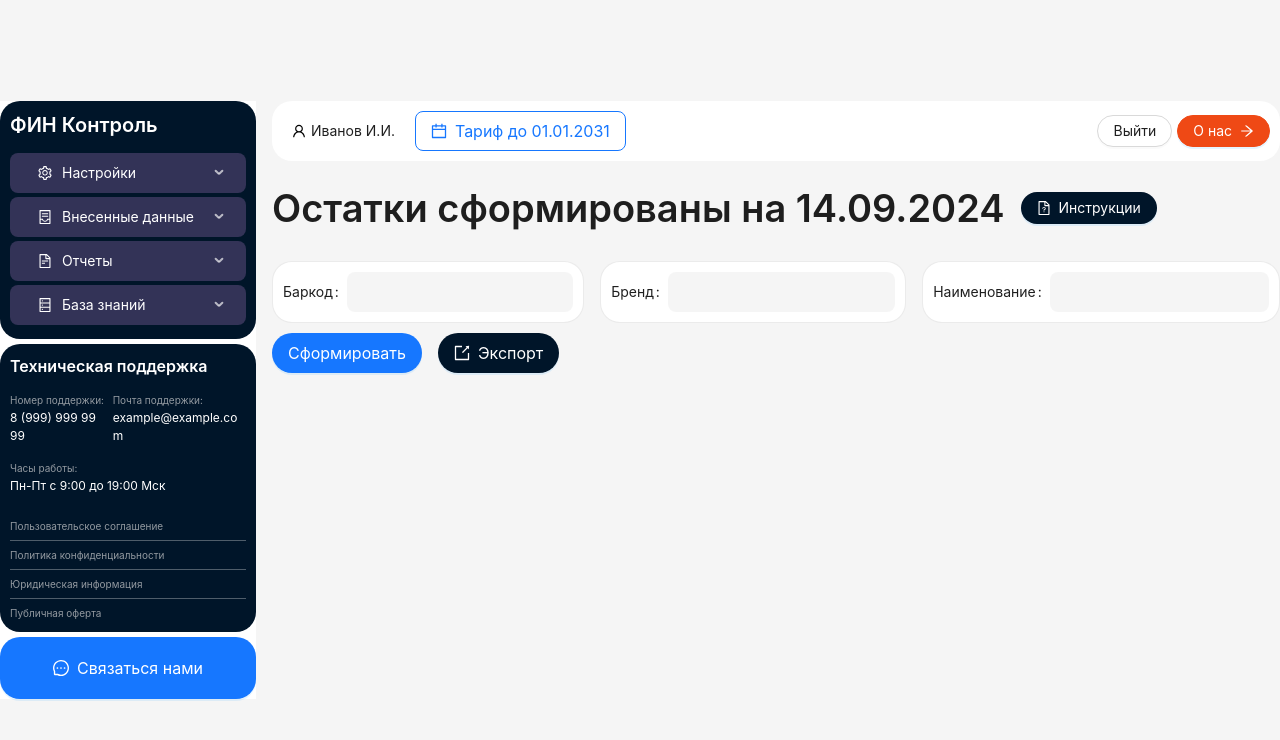
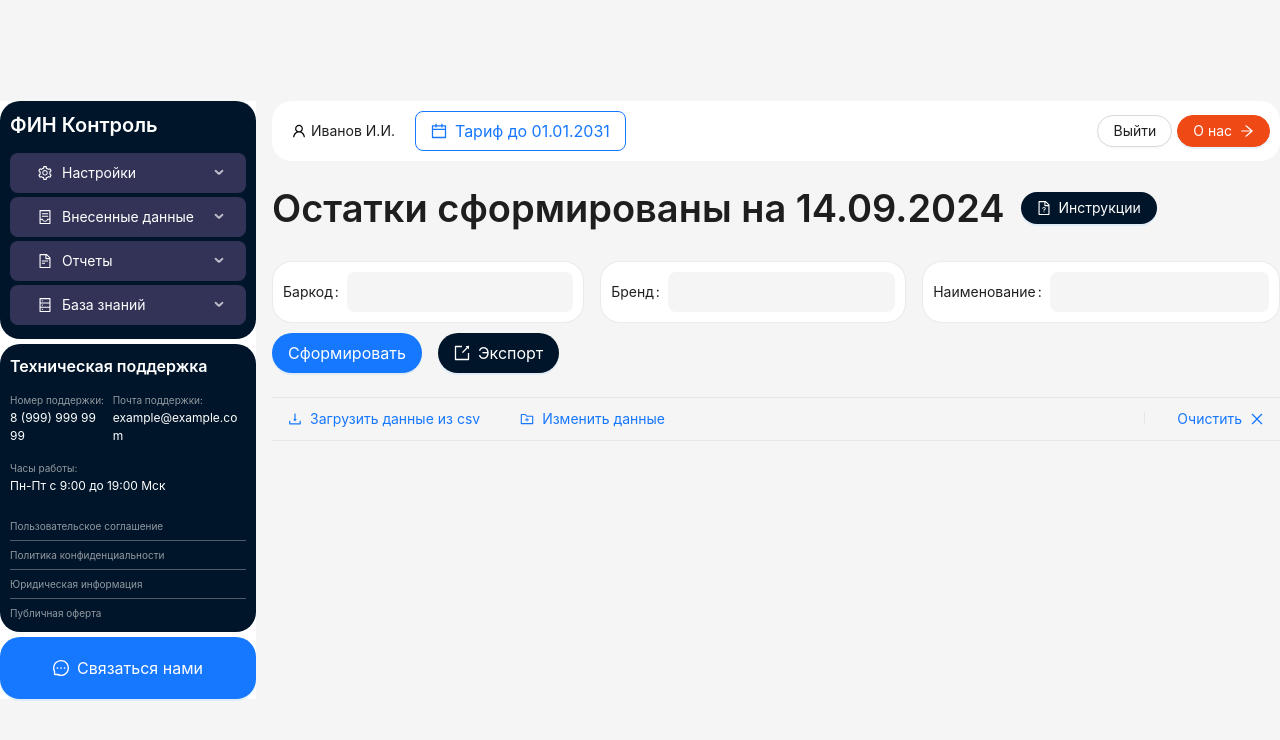
Before and after one commit to dariarus/table-PROFinance, a React (Vite) app: page / in a window 1280 px wide. Shown: the top 740 px of the page. Built offline with nearby package versions, Linux system fonts and the light colour scheme.

Commit message:
feature: добавить меню для работы с данными таблицы

```diff
--- a/src/components/app/app.tsx
+++ b/src/components/app/app.tsx
@@ -7,6 +7,7 @@ import { SupportInfo } from "../support-info/support-info";
 import { Header } from "../header/header";
 import { FilterForm } from "../filter-form/filter-form";
 import { Heading } from "../heading/heading";
+import { DataOptionsBar } from "../data-options-bar/data-options-bar";
 
 const {Content, Sider} = Layout;
 
@@ -28,6 +29,7 @@ export const App: FC = () => {
         <Content style={{margin: '24px 0 0 16px'}}>
           <Heading/>
           <FilterForm/>
+          <DataOptionsBar/>
         </Content>
       </Layout>
     </Layout>
--- /dev/null
+++ b/src/components/data-options-bar/data-options-bar.tsx
@@ -0,0 +1,24 @@
+import React, { FC } from "react";
+import { Button, Divider, Flex } from "antd";
+import { DownloadOutlined, FolderAddOutlined, CloseOutlined } from "@ant-design/icons";
+
+import styles from './data-work-bar.module.css';
+
+export const DataOptionsBar: FC = () => {
+  return (
+    <>
+      <Divider className={styles.dividerTop}/>
+      <Flex justify="space-between" align="center">
+        <Flex align="center" gap="small">
+          <Button type="link" icon={<DownloadOutlined/>} className={styles.button}>Загрузить данные из csv</Button>
+          <Button type="link" icon={<FolderAddOutlined/>} className={styles.button}>Изменить данные</Button>
+        </Flex>
+        <Flex align="center" gap="small">
+          <Divider type="vertical"/>
+          <Button type="link" icon={<CloseOutlined />} iconPosition="end" className={styles.button}>Очистить</Button>
+        </Flex>
+      </Flex>
+      <Divider className={styles.dividerBottom} />
+    </>
+  )
+}
--- /dev/null
+++ b/src/components/data-options-bar/data-work-bar.module.css
@@ -0,0 +1,15 @@
+.dividerTop {
+  margin: 24px 0 5px;
+}
+
+.dividerBottom {
+  margin: 5px 0 24px;
+}
+
+.button {
+  color: #001529;
+}
+
+.button:hover {
+  color: #333357 !important;
+}
--- a/src/components/filter-form/filter-form.tsx
+++ b/src/components/filter-form/filter-form.tsx
@@ -1,10 +1,10 @@
 import React, { FC } from 'react';
 import { Button, Flex, Form, Input } from 'antd';
+import { ExportOutlined } from "@ant-design/icons";
 
 import styles from './filter-form.module.css';
 import { InputWrap } from "../input-wrap/input-wrap";
 import { DarkButton } from "../dark-button/dark-button";
-import { ExportOutlined } from "@ant-design/icons";
 
 export const FilterForm: FC = () => {
   return (
```
